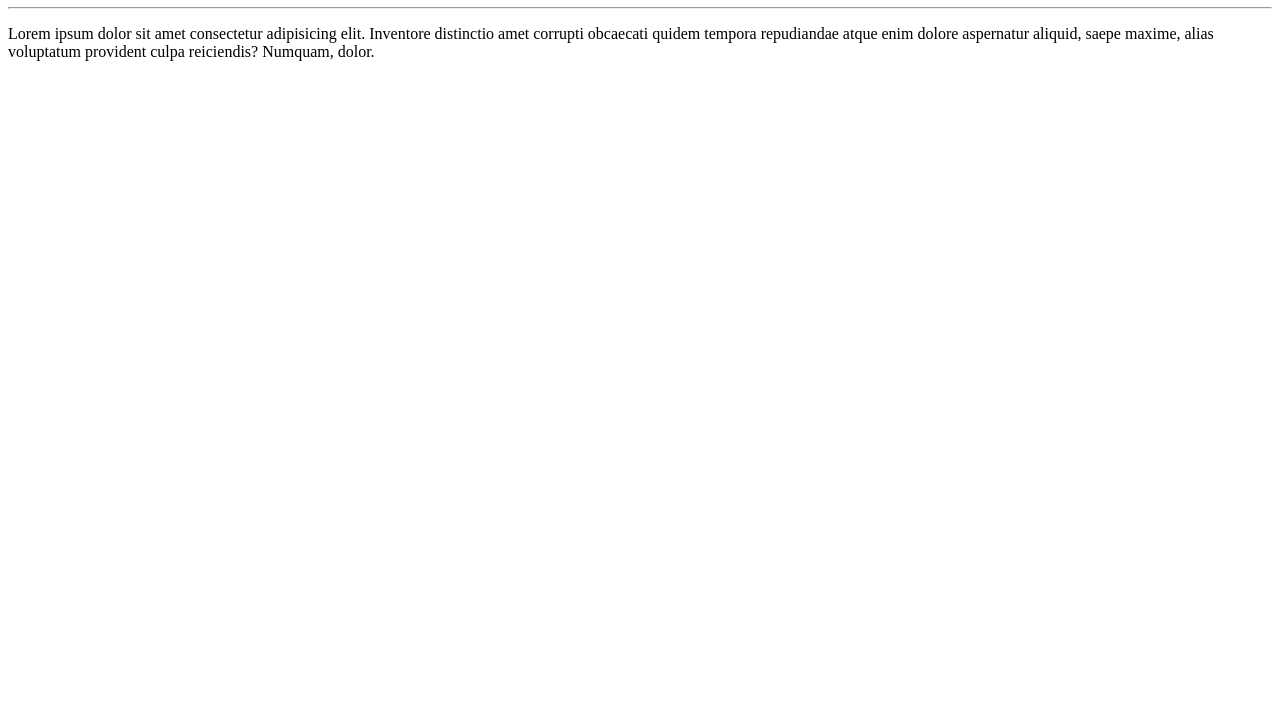
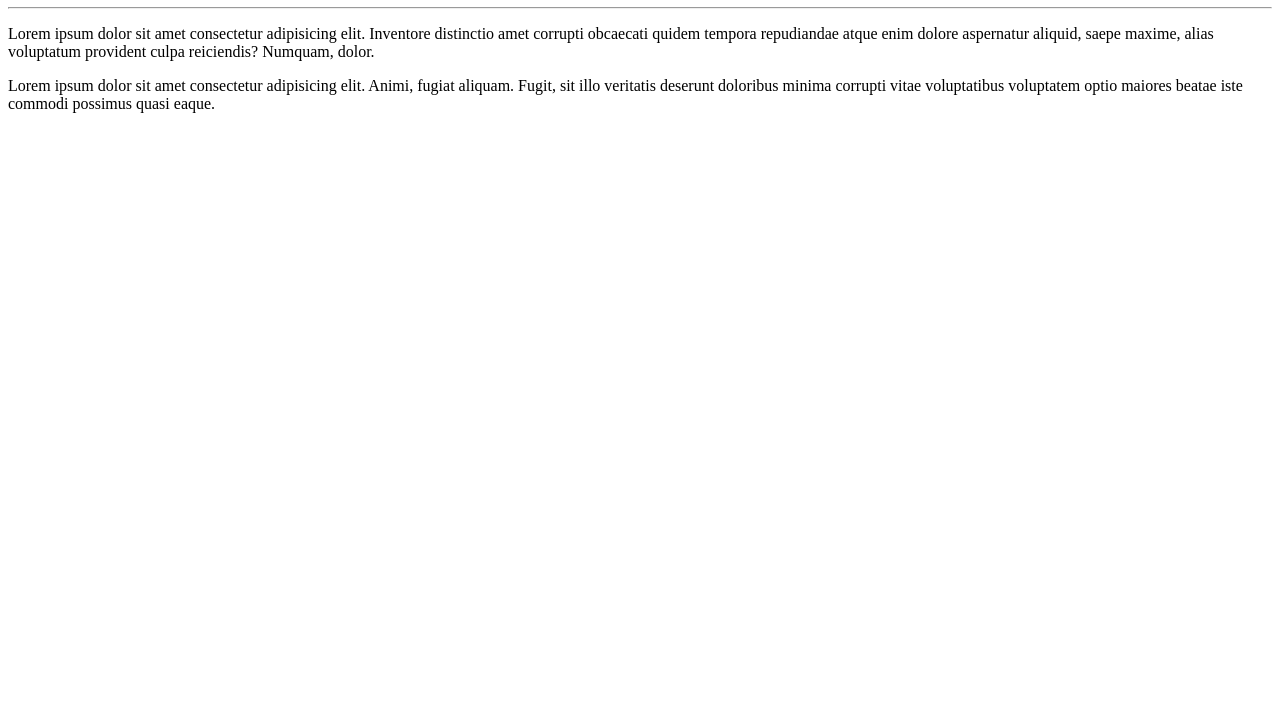
Before and after one commit to ViniciusPassi/Primeiro-Reposit-rio, a plain HTML site: page index.html in a window 1280 px wide. Shown: the part 73-800 px from the top of the page. Drawn offline with Linux system fonts and the light colour scheme.

Commit message:
adicionei um parágrafo

```diff
--- a/index.html
+++ b/index.html
@@ -10,5 +10,6 @@
     <h1>Primeiro repositório</h1>
     <hr>
     <p>Lorem ipsum dolor sit amet consectetur adipisicing elit. Inventore distinctio amet corrupti obcaecati quidem tempora repudiandae atque enim dolore aspernatur aliquid, saepe maxime, alias voluptatum provident culpa reiciendis? Numquam, dolor.</p>
+    <p>Lorem ipsum dolor sit amet consectetur adipisicing elit. Animi, fugiat aliquam. Fugit, sit illo veritatis deserunt doloribus minima corrupti vitae voluptatibus voluptatem optio maiores beatae iste commodi possimus quasi eaque.</p>
 </body>
 </html>
```
